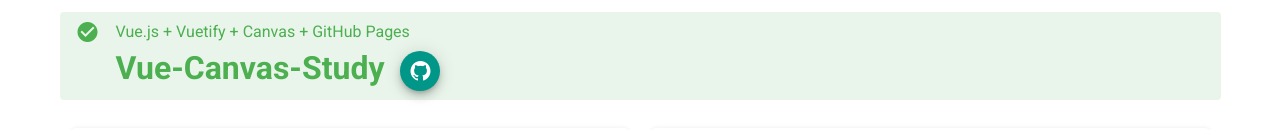
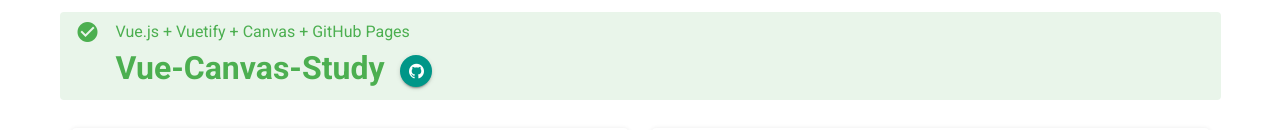
Before and after one commit to yuu-eguci/vue-canvas-study, a Vue app: page / in a window 1280 px wide. Shown: the top 130 px of the page. Built offline with nearby package versions, Linux system fonts and the light colour scheme.

Commit message:
✨ GitHub button 追加

```diff
--- a/src/components/TheCanvas.vue
+++ b/src/components/TheCanvas.vue
@@ -17,7 +17,9 @@
             height="200"
           />
         </div>
-        <div>
+        <div
+          class="mt-2"
+        >
           <v-btn
             class="mx-2"
             color="success"
--- a/src/views/Home.vue
+++ b/src/views/Home.vue
@@ -16,9 +16,12 @@
             Vue-Canvas-Study
             <v-btn
               class="ms-2"
+              elevation="2"
               fab
-              small
+              x-small
               color="teal"
+              href="https://github.com/yuu-eguci/vue-canvas-study"
+              target="_blank"
             >
               <v-icon>
                 mdi-github
```
